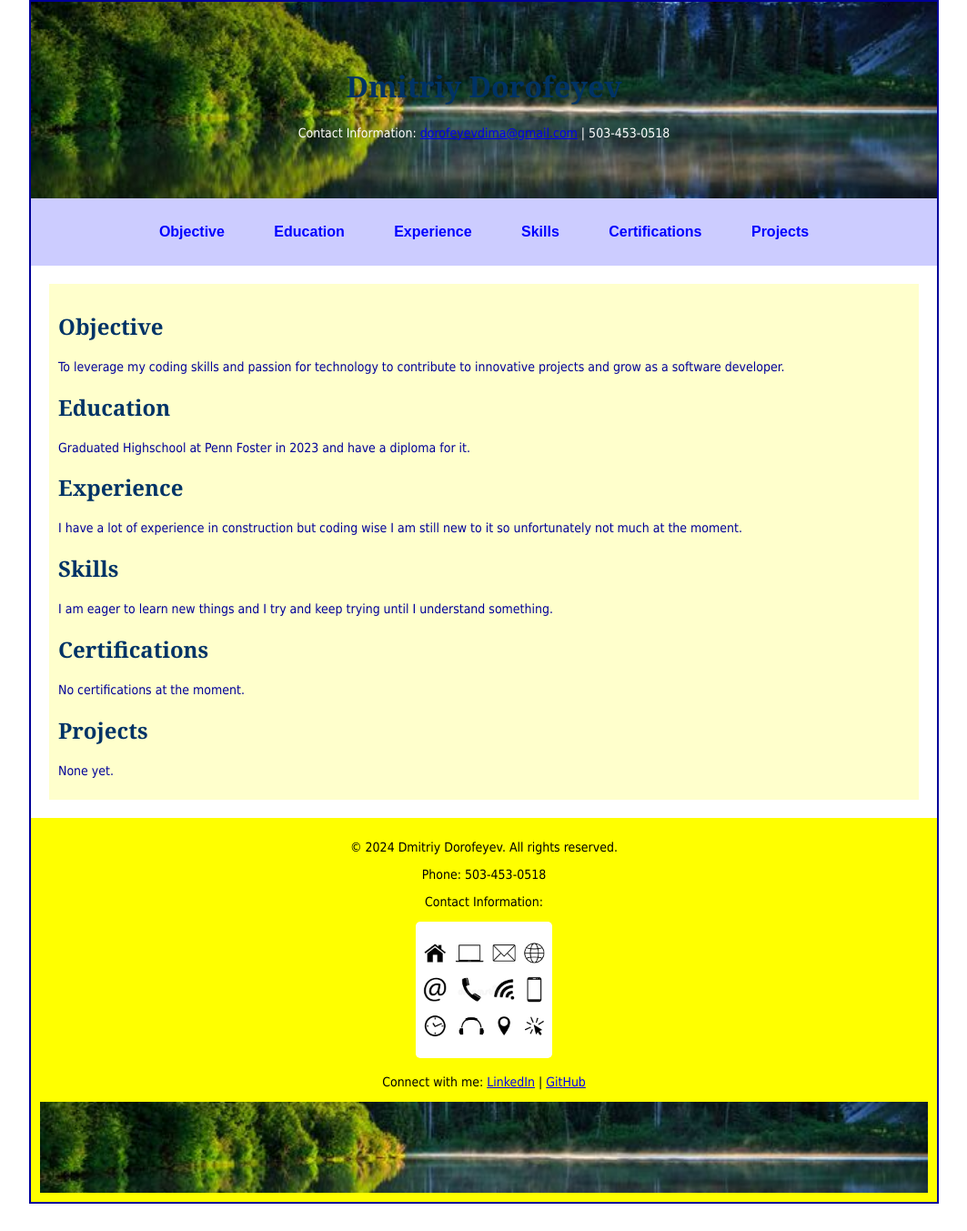
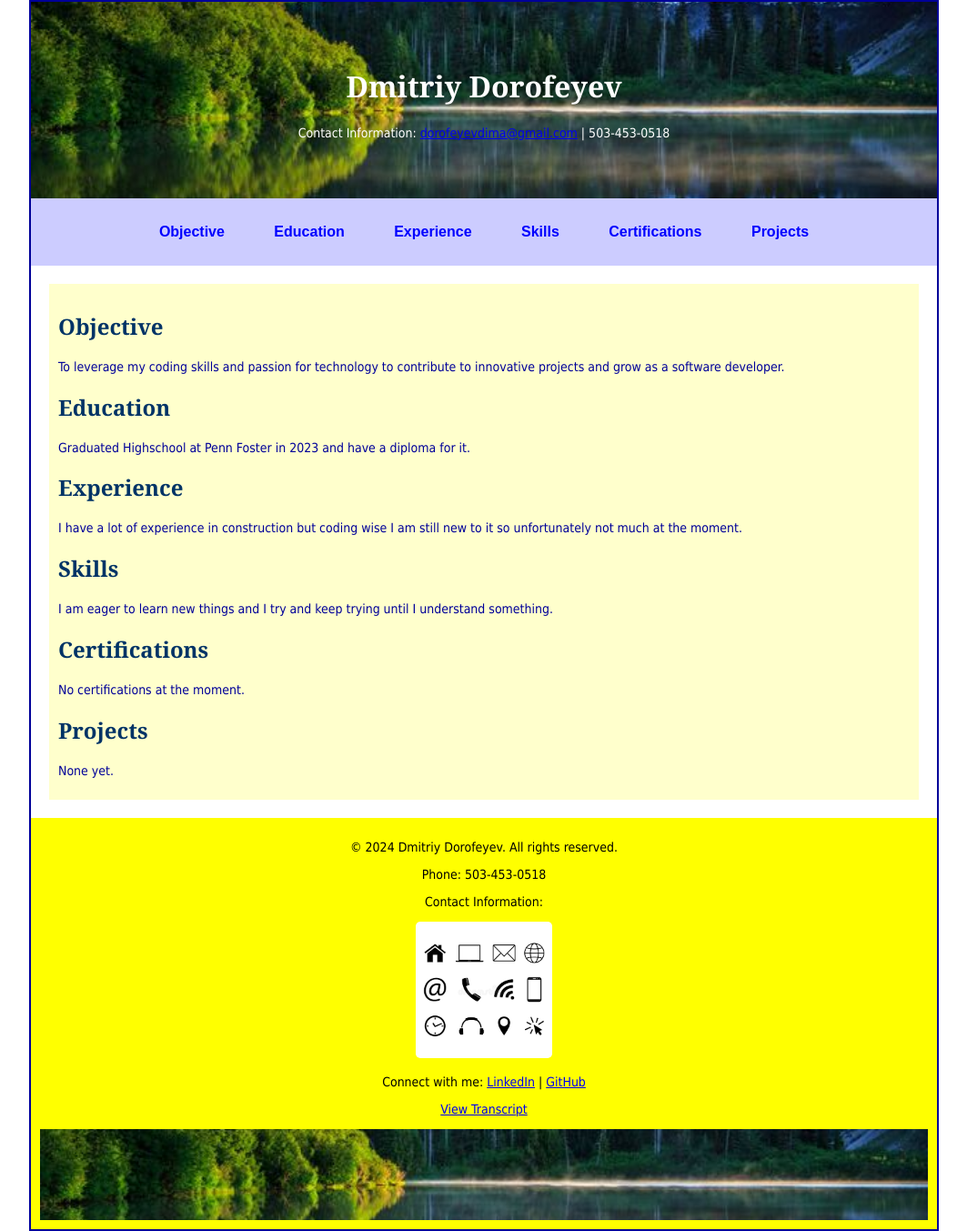
Before and after one commit to Ddeema24/Web-Page-Development, a plain HTML site: page resume.htm in a window 1280 px wide. Shown: the whole page at 91% size, without its empty margins (108-1171 px from the left). Before the commit the page ends 1323 px from the top, so only its background shows below. Drawn offline with Linux system fonts and the light colour scheme.

Commit message:
Update resume.htm

```diff
--- a/resume.htm
+++ b/resume.htm
@@ -7,13 +7,18 @@
     <meta name="description" content="High school graduate eager to advance in coding, actively pursuing programming certifications and expanding technical skills.">
     <meta name="viewport" content="width=device-width, initial-scale=1.0">
     <link href="style.css" rel="stylesheet" type="text/css">
+    <style>
+        /* Added style for h1 */
+        h1 {
+            color: white; /* Changed to white */
+        }
+    </style>
 </head>
 <body>
     <div id="wrapper">
         <header>
             <h1>Dmitriy Dorofeyev</h1>
             <p>Contact Information: <a href="mailto:dorofeyevdima@gmail.com">dorofeyevdima@gmail.com</a> | 503-453-0518</p>
-
         </header>
         <nav>
             <ul>
@@ -55,11 +60,9 @@
             <p>&copy; 2024 Dmitriy Dorofeyev. All rights reserved.</p>
             <p>Phone: 503-453-0518</p>
             <p>Contact Information:</p>
-            <!-- Contact Image -->
             <img src="images/contact.png" alt="Contact Information" style="width:150px; height:auto; border-radius:5px;">
-            <!-- Example of adding links to social profiles if needed -->
             <p>Connect with me: <a href="https://linkedin.com/in/yourprofile" target="_blank">LinkedIn</a> | <a href="https://github.com/yourprofile" target="_blank">GitHub</a></p>
-            <!-- Footer Background Image -->
+            <p><a href="transcript.htm">View Transcript</a></p>
             <div style="background-image: url('images/mountain.jpg'); background-size: cover; background-position: center; height: 100px;"></div>
         </footer>
     </div> <!-- /wrapper -->
```
